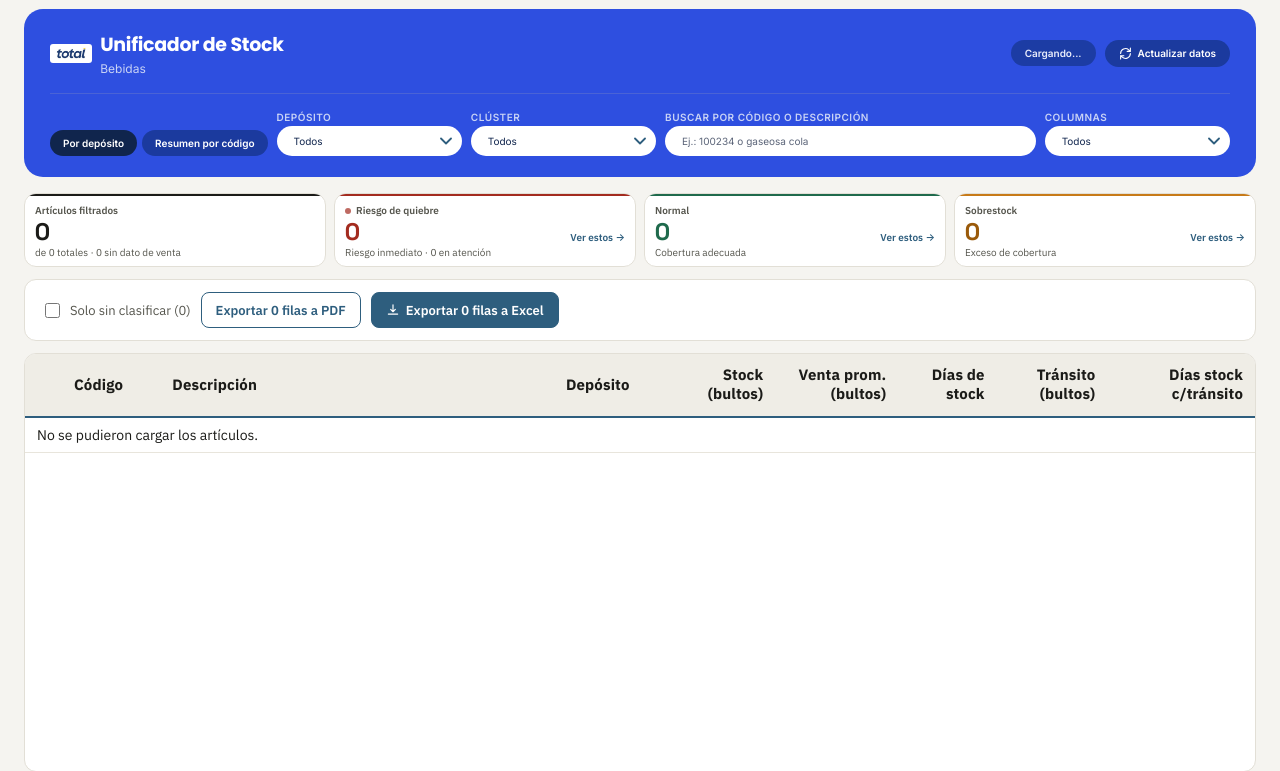
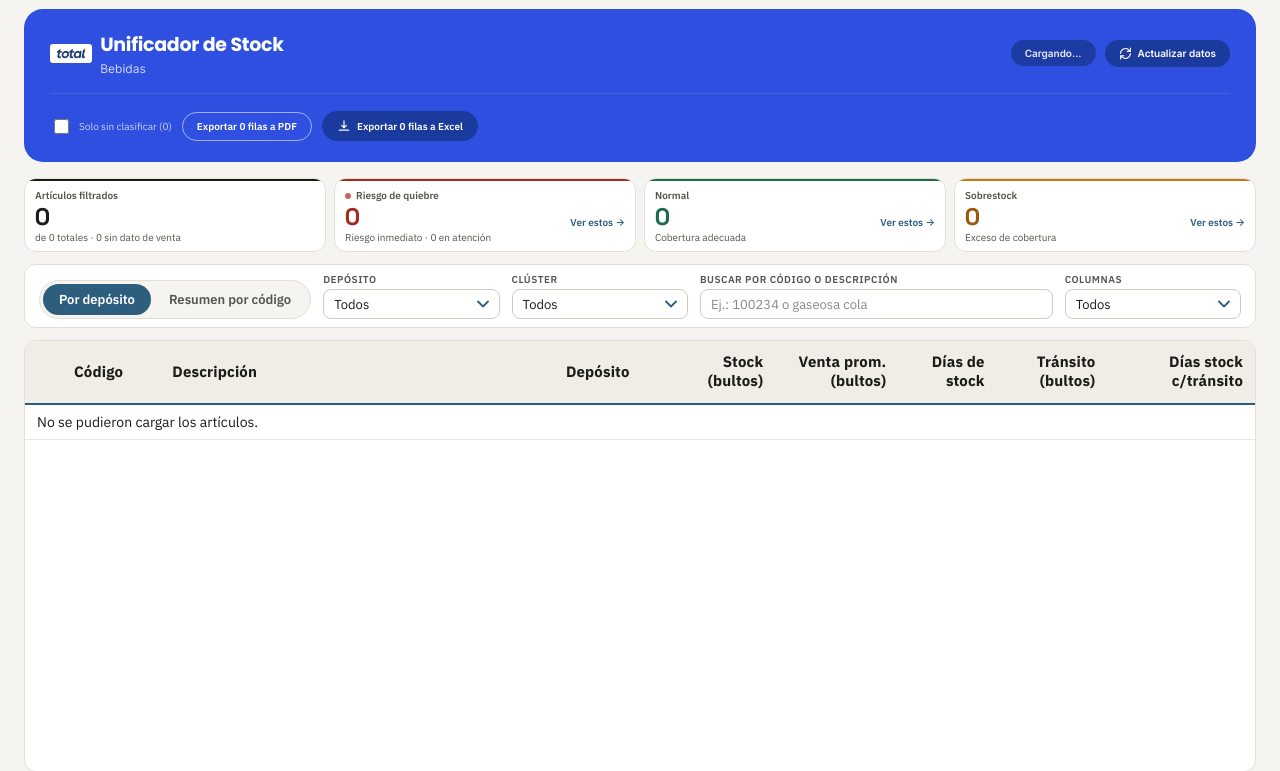
Before and after one commit to n-miranda/proyecto-bebidas, a Flask app: page / in a window 1280 px wide. Shown: the top 771 px of the page. Run offline with Flask 3, Linux system fonts and the light colour scheme.

Commit message:
Invertir posicion: vista+filtros bajan pegados a la tabla, exportar sube al encabezado (solo local)
- index.html: el bloque de vista-tabs + barra-filtros sale del
  <header> y pasa a <main>, justo arriba de los encabezados de columna
  (pedido del usuario, 2026-09-23). El bloque de acciones (checkbox
  'solo sin clasificar' + exportar PDF/Excel) ocupa el lugar que dejo
  libre en el encabezado azul.
- estilos.css: nuevas reglas .encabezado-fila-acciones/.check-toggle/
  .btn-primario/.btn-secundario escopeadas a .encabezado-tarjeta (pildora
  blanca/azul oscuro, igual criterio que #btn-actualizar). Se eliminan
  las reglas .encabezado-tarjeta .vista-tabs/.vista-tab/.barra-filtros/
  .filtro que quedaron muertas (esos elementos ya no viven ahi -- vuelven
  a usar sus estilos originales sin escopear, los mismos que tenian antes
  del rediseño del encabezado). Tambien se elimina .tabla-toolbar-independiente,
  ya sin uso.

Co-Authored-By: Claude Sonnet 5 <noreply@anthropic.com>

```diff
--- a/src/web/static/estilos.css
+++ b/src/web/static/estilos.css
@@ -227,84 +227,45 @@ body {
   background: #4A63D6;
 }
 
-.encabezado-fila-vista-filtros {
-  display: flex;
-  align-items: flex-end;
-  gap: 9px;
-  flex-wrap: wrap;
+/* Fila de acciones (exportar/"solo sin clasificar"): pedido del usuario,
+   2026-09-23 -- se invierte con el bloque de vista+filtros (que se mudo a
+   <main>, pegado arriba de los encabezados de columna); estas acciones
+   pasan a ocupar el lugar que dejo libre, adentro del encabezado azul. */
+.encabezado-fila-acciones { display: flex; }
+
+.encabezado-tarjeta .check-toggle { color: #C9D3F5; font-size: 10px; }
+.encabezado-tarjeta .check-toggle input { accent-color: var(--color-ink); }
+
+.encabezado-tarjeta .btn-primario,
+.encabezado-tarjeta .btn-secundario {
+  height: auto;
+  padding: 7px 14px;
+  font-size: 10px;
+  border-radius: 100px;
+  transition: background-color 160ms ease, border-color 160ms ease, transform 160ms ease;
 }
 
-/* Selector de vista dentro del encabezado: las dos opciones llevan pildora
-   de color solido (activa = --color-ink, inactiva = --color-brand-dark) --
-   a diferencia del resto de la app, aca la inactiva nunca queda
-   transparente porque flota sobre el fondo azul, no sobre blanco. */
-.encabezado-tarjeta .vista-tabs {
-  background: none;
-  border: none;
-  padding: 0;
-  gap: 5px;
+.encabezado-tarjeta .btn-primario {
+  background: var(--color-brand-dark);
+  border-color: var(--color-brand-dark);
 }
 
-.encabezado-tarjeta .vista-tab {
-  background: var(--color-brand-dark);
-  color: #fff;
-  padding: 7px 13px;
-  font-size: 10px;
-  font-family: "Inter", var(--fuente-cuerpo), sans-serif;
-  transition: background-color 160ms ease, transform 160ms ease;
+.encabezado-tarjeta .btn-primario:hover {
+  background: var(--color-ink);
+  border-color: var(--color-ink);
+  transform: translateY(-1px);
 }
 
-.encabezado-tarjeta .vista-tab:hover { color: #fff; transform: translateY(-1px); }
-.encabezado-tarjeta .vista-tab.vista-tab-activa { background: var(--color-ink); }
-.encabezado-tarjeta .vista-tab.vista-tab-activa:hover { transform: none; }
-
-.encabezado-tarjeta .barra-filtros {
-  flex: 1;
-  background: none;
-  border: none;
-  padding: 0;
-  gap: 9px;
-  align-items: flex-end;
+.encabezado-tarjeta .btn-secundario {
+  background: transparent;
+  border: 1px solid rgba(255, 255, 255, 0.55);
+  color: #fff;
 }
 
-.encabezado-tarjeta .filtro > label {
-  color: #C9D3F5;
-  font-family: "Inter", var(--fuente-cuerpo), sans-serif;
-}
-
-.encabezado-tarjeta .filtro input[type="text"],
-.encabezado-tarjeta .multiselect-boton {
-  height: auto;
-  padding: 9px 17px;
-  border: none;
-  border-radius: 100px;
-  font-size: 10px;
-  font-family: "Inter", var(--fuente-cuerpo), sans-serif;
-  color: var(--color-ink);
-  transition: background-color 160ms ease, transform 160ms ease, box-shadow 160ms ease;
-}
-
-/* background-color (no "background"): .multiselect-boton ya trae la
-   flecha como background-image en la regla base -- una nueva declaracion
-   de "background-color" cambia solo el color y deja la imagen intacta. */
-.encabezado-tarjeta .filtro input[type="text"],
-.encabezado-tarjeta .multiselect-boton { background-color: var(--color-surface); }
-
-.encabezado-tarjeta .multiselect-boton { padding-right: 27px; }
-
-.encabezado-tarjeta .filtro input[type="text"]::placeholder { color: var(--color-text-muted); }
-
-.encabezado-tarjeta .filtro input[type="text"]:hover,
-.encabezado-tarjeta .multiselect-boton:hover {
-  border-color: transparent;
+.encabezado-tarjeta .btn-secundario:hover {
+  background: rgba(255, 255, 255, 0.14);
+  border-color: rgba(255, 255, 255, 0.8);
   transform: translateY(-1px);
-  box-shadow: var(--sombra-flotante);
-}
-
-.encabezado-tarjeta .filtro input[type="text"]:focus,
-.encabezado-tarjeta .multiselect-boton:focus-visible {
-  outline: none;
-  box-shadow: 0 0 0 3px rgba(255, 255, 255, 0.55);
 }
 
 /* ---------- Barra superior (legacy, /stock-general standalone) ---------- */
@@ -898,23 +859,6 @@ body {
   flex-wrap: wrap;
 }
 
-/* En el dashboard principal esta barra ya no vive pegada arriba de la
-   tabla (dentro de .tabla-card): quedo suelta (pedido del usuario,
-   2026-09-22). Necesita su propio marco -- mismo look que .barra-filtros --
-   en vez del border-bottom que la separaba de la tabla cuando estaba
-   adentro. La pagina /stock-general (standalone, legacy) sigue usando
-   .tabla-toolbar tal cual, adentro de su .tabla-card.
-   El selector de vista se mudo al encabezado (rediseño 2026-09-23), pero
-   la alineacion de esta barra se dejo como estaba antes de ese rediseño
-   (pedido del usuario, 2026-09-23: el cambio debia ser solo estetico, sin
-   reacomodar donde cae cada bloque). */
-.tabla-toolbar-independiente {
-  border-bottom: none;
-  background: var(--superficie);
-  border: 1px solid var(--gridline);
-  border-radius: var(--radio);
-}
-
 .tabla-toolbar-titulo {
   margin: 0;
   font-family: var(--fuente-display);
--- a/src/web/templates/index.html
+++ b/src/web/templates/index.html
@@ -46,59 +46,29 @@
 
     <div class="encabezado-separador"></div>
 
-    <div class="encabezado-fila-vista-filtros">
-      <!-- El selector de vista se mudo aca adentro del encabezado (antes
-           era su propia barra suelta arriba de los filtros). app.js no
-           cambia: sigue buscando estos mismos elementos por id/clase. -->
-      <div class="vista-tabs" role="tablist" aria-label="Vista de la tabla de stock">
-        <button type="button" class="vista-tab vista-tab-activa" data-vista="deposito" role="tab" aria-selected="true">Por depósito</button>
-        <button type="button" class="vista-tab" data-vista="resumen" role="tab" aria-selected="false" title="Una fila por código, una columna por depósito">Resumen por código</button>
+    <!-- Pedido del usuario, 2026-09-23: se invierte con el bloque de
+         vista+filtros (que ahora vive en <main>, pegado arriba de los
+         encabezados de columna). Este bloque de acciones pasa a ocupar el
+         lugar que dejo libre, adentro del encabezado azul. -->
+    <div class="encabezado-fila-acciones">
+      <div class="tabla-toolbar-acciones" id="acciones-deposito">
+        <label class="check-toggle">
+          <input id="filtro-sin-clasificar" type="checkbox">
+          <span>Solo sin clasificar (<span id="contador-sin-clasificar">0</span>)</span>
+        </label>
+        <button id="btn-exportar-pdf" type="button" class="btn-secundario">
+          <span>Exportar <span id="btn-exportar-pdf-cantidad">0</span> filas a PDF</span>
+        </button>
+        <button id="btn-exportar" type="button" class="btn-primario">
+          <svg width="14" height="14" viewBox="0 0 24 24" fill="none" stroke="currentColor" stroke-width="2" stroke-linecap="round" aria-hidden="true"><path d="M12 3v12m0 0 4-4m-4 4-4-4M4 19h16"/></svg>
+          <span>Exportar <span id="btn-exportar-cantidad">0</span> filas a Excel</span>
+        </button>
       </div>
-
-      <div class="barra-filtros">
-        <div class="filtro" id="filtro-deposito-wrap">
-          <label>Depósito</label>
-          <div class="multiselect" id="multiselect-deposito">
-            <button type="button" class="multiselect-boton">Todos</button>
-            <div class="multiselect-panel" hidden>
-              <div class="multiselect-acciones">
-                <button type="button" data-accion="todos">Marcar todos</button>
-                <button type="button" data-accion="ninguno">Desmarcar todos</button>
-              </div>
-              <div class="multiselect-opciones"></div>
-            </div>
-          </div>
-        </div>
-        <div class="filtro" id="filtro-cluster-wrap">
-          <label>Clúster</label>
-          <div class="multiselect" id="multiselect-cluster">
-            <button type="button" class="multiselect-boton">Todos</button>
-            <div class="multiselect-panel" hidden>
-              <div class="multiselect-acciones">
-                <button type="button" data-accion="todos">Marcar todos</button>
-                <button type="button" data-accion="ninguno">Desmarcar todos</button>
-              </div>
-              <div class="multiselect-opciones"></div>
-            </div>
-          </div>
-        </div>
-        <div class="filtro filtro-buscador">
-          <label for="filtro-buscador">Buscar por código o descripción</label>
-          <input id="filtro-buscador" type="text" placeholder="Ej.: 100234 o gaseosa cola">
-        </div>
-        <div class="filtro" id="filtro-columnas-wrap">
-          <label>Columnas</label>
-          <div class="multiselect" id="multiselect-columnas">
-            <button type="button" class="multiselect-boton">Todas</button>
-            <div class="multiselect-panel" hidden>
-              <div class="multiselect-acciones">
-                <button type="button" data-accion="todos">Marcar todos</button>
-                <button type="button" data-accion="ninguno">Desmarcar todos</button>
-              </div>
-              <div class="multiselect-opciones"></div>
-            </div>
-          </div>
-        </div>
+      <div class="tabla-toolbar-acciones" id="acciones-resumen" hidden>
+        <button id="btn-exportar-resumen" type="button" class="btn-primario">
+          <svg width="14" height="14" viewBox="0 0 24 24" fill="none" stroke="currentColor" stroke-width="2" stroke-linecap="round" aria-hidden="true"><path d="M12 3v12m0 0 4-4m-4 4-4-4M4 19h16"/></svg>
+          Exportar a Excel
+        </button>
       </div>
     </div>
   </header>
@@ -140,32 +110,61 @@
       </div>
     </section>
 
-    <!-- Solo las acciones de la tabla (exportar/"solo sin clasificar");
-         el selector de vista y los filtros viven en el encabezado desde
-         el rediseño (ver rediseno-encabezado-unificador-stock_1.md). -->
-    <div class="tabla-toolbar tabla-toolbar-independiente">
-      <div class="tabla-toolbar-acciones" id="acciones-deposito">
-        <label class="check-toggle">
-          <input id="filtro-sin-clasificar" type="checkbox">
-          <span>Solo sin clasificar (<span id="contador-sin-clasificar">0</span>)</span>
-        </label>
-        <button id="btn-exportar-pdf" type="button" class="btn-secundario">
-          <span>Exportar <span id="btn-exportar-pdf-cantidad">0</span> filas a PDF</span>
-        </button>
-        <button id="btn-exportar" type="button" class="btn-primario">
-          <svg width="14" height="14" viewBox="0 0 24 24" fill="none" stroke="currentColor" stroke-width="2" stroke-linecap="round" aria-hidden="true"><path d="M12 3v12m0 0 4-4m-4 4-4-4M4 19h16"/></svg>
-          <span>Exportar <span id="btn-exportar-cantidad">0</span> filas a Excel</span>
-        </button>
+    <div class="filtros-activos" id="filtros-activos"></div>
+
+    <!-- Vista + filtros: pedido del usuario, 2026-09-23, deben quedar
+         pegados justo arriba de los encabezados de columna (antes vivian
+         adentro del encabezado azul; el bloque de acciones que estaba aca
+         se mudo para alla, ver <header>). -->
+    <div class="barra-filtros">
+      <div class="vista-tabs" role="tablist" aria-label="Vista de la tabla de stock">
+        <button type="button" class="vista-tab vista-tab-activa" data-vista="deposito" role="tab" aria-selected="true">Por depósito</button>
+        <button type="button" class="vista-tab" data-vista="resumen" role="tab" aria-selected="false" title="Una fila por código, una columna por depósito">Resumen por código</button>
       </div>
-      <div class="tabla-toolbar-acciones" id="acciones-resumen" hidden>
-        <button id="btn-exportar-resumen" type="button" class="btn-primario">
-          <svg width="14" height="14" viewBox="0 0 24 24" fill="none" stroke="currentColor" stroke-width="2" stroke-linecap="round" aria-hidden="true"><path d="M12 3v12m0 0 4-4m-4 4-4-4M4 19h16"/></svg>
-          Exportar a Excel
-        </button>
+      <div class="filtro" id="filtro-deposito-wrap">
+        <label>Depósito</label>
+        <div class="multiselect" id="multiselect-deposito">
+          <button type="button" class="multiselect-boton">Todos</button>
+          <div class="multiselect-panel" hidden>
+            <div class="multiselect-acciones">
+              <button type="button" data-accion="todos">Marcar todos</button>
+              <button type="button" data-accion="ninguno">Desmarcar todos</button>
+            </div>
+            <div class="multiselect-opciones"></div>
+          </div>
+        </div>
+      </div>
+      <div class="filtro" id="filtro-cluster-wrap">
+        <label>Clúster</label>
+        <div class="multiselect" id="multiselect-cluster">
+          <button type="button" class="multiselect-boton">Todos</button>
+          <div class="multiselect-panel" hidden>
+            <div class="multiselect-acciones">
+              <button type="button" data-accion="todos">Marcar todos</button>
+              <button type="button" data-accion="ninguno">Desmarcar todos</button>
+            </div>
+            <div class="multiselect-opciones"></div>
+          </div>
+        </div>
+      </div>
+      <div class="filtro filtro-buscador">
+        <label for="filtro-buscador">Buscar por código o descripción</label>
+        <input id="filtro-buscador" type="text" placeholder="Ej.: 100234 o gaseosa cola">
+      </div>
+      <div class="filtro" id="filtro-columnas-wrap">
+        <label>Columnas</label>
+        <div class="multiselect" id="multiselect-columnas">
+          <button type="button" class="multiselect-boton">Todas</button>
+          <div class="multiselect-panel" hidden>
+            <div class="multiselect-acciones">
+              <button type="button" data-accion="todos">Marcar todos</button>
+              <button type="button" data-accion="ninguno">Desmarcar todos</button>
+            </div>
+            <div class="multiselect-opciones"></div>
+          </div>
+        </div>
       </div>
     </div>
-
-    <div class="filtros-activos" id="filtros-activos"></div>
 
     <div class="tabla-card">
       <div class="tabla-scroll" id="scroll-deposito">
```
